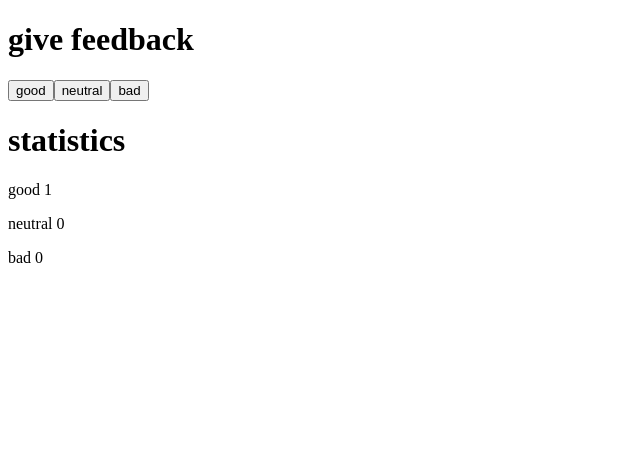
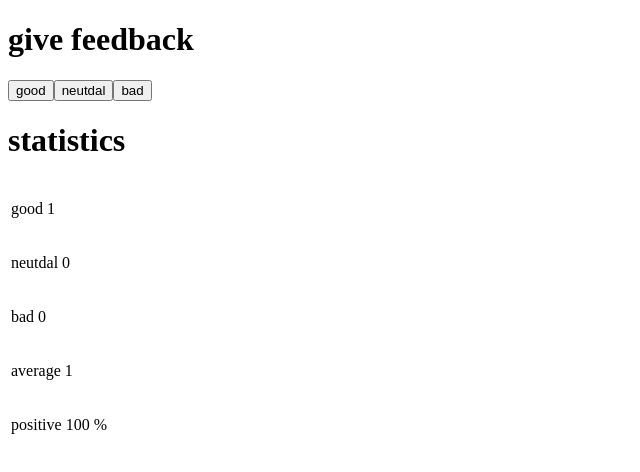
Before and after one commit to YoussefElMjd/NightBornFormation, a React (Create React App) app in the folder train-app/: page / in a window 1280 px wide. Both pictures are taken after a click on the button "good". Shown: the top 472 px of the page, without its empty margins (0-640 px from the left). Built offline with nearby package versions, Linux system fonts and the light colour scheme.

Commit message:
part 1 - d - ex 1.7-1.10

```diff
--- a/train-app/src/App.js
+++ b/train-app/src/App.js
@@ -4,26 +4,73 @@ const Button = (props) => {
   return <button onClick={props.increment}> {props.react.name}</button>;
 };
 
-const Stats = (props) => {
+const React = (props) => {
   return <p>{props.name + " " + props.click}</p>;
 };
+
+const Stats = (props) => {
+  const allReact = props.good.click + props.neutdal.click + props.bad.click;
+  if (allReact == 0) {
+    return <p>No feedback given</p>;
+  }
+  return (
+    <div>
+      <table>
+        <tbody>
+          <tr>
+            <td>
+              <React name={props.good.name} click={props.good.click} />
+            </td>
+          </tr>
+          <tr>
+            <td>
+              <React name={props.neutdal.name} click={props.neutdal.click} />
+            </td>
+          </tr>
+          <tr>
+            <td>
+              <React name={props.bad.name} click={props.bad.click} />
+            </td>
+          </tr>
+          <tr>
+            <td>
+              <p>average {(props.good.click - props.bad.click) / allReact}</p>
+            </td>
+          </tr>
+          <tr>
+            <td>
+              <p>positive {(props.good.click / allReact) * 100} %</p>
+            </td>
+          </tr>
+        </tbody>
+      </table>
+    </div>
+  );
+};
 const App = () => {
-  // enregistrer les clics de chaque bouton dans un état différent
+  // enregistder les clics de chaque bouton dans un état différent
   const [good, setGood] = useState({ name: "good", click: 0 });
-  const [neutral, setNeutral] = useState({ name: "neutral", click: 0 });
+  const [neutdal, setNeutdal] = useState({ name: "neutdal", click: 0 });
   const [bad, setBad] = useState({ name: "bad", click: 0 });
 
   return (
     <div>
       <h1> give feedback</h1>
-      <Button react={good} increment={() => setGood({...good,click : good.click+1})} />
-      <Button react={neutral} increment={() => setNeutral({...neutral,click : neutral.click+1})} />
-      <Button react={bad} increment={() => setBad({...bad,click : bad.click+1})} />
+      <Button
+        react={good}
+        increment={() => setGood({ ...good, click: good.click + 1 })}
+      />
+      <Button
+        react={neutdal}
+        increment={() => setNeutdal({ ...neutdal, click: neutdal.click + 1 })}
+      />
+      <Button
+        react={bad}
+        increment={() => setBad({ ...bad, click: bad.click + 1 })}
+      />
 
       <h1>statistics</h1>
-      <Stats name={good.name} click={good.click} />
-      <Stats name={neutral.name} click={neutral.click} />
-      <Stats name={bad.name} click={bad.click} />
+      <Stats good={good} neutdal={neutdal} bad={bad} />
     </div>
   );
 };
```
